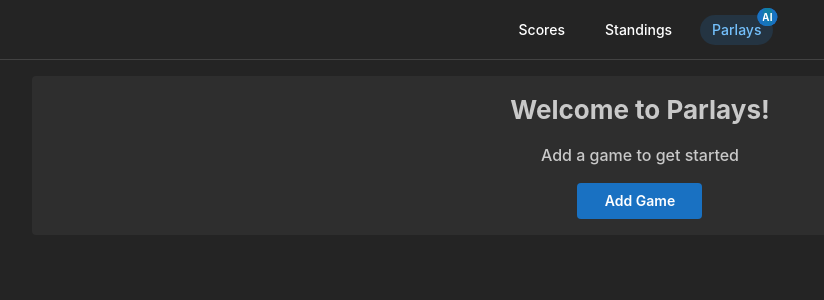
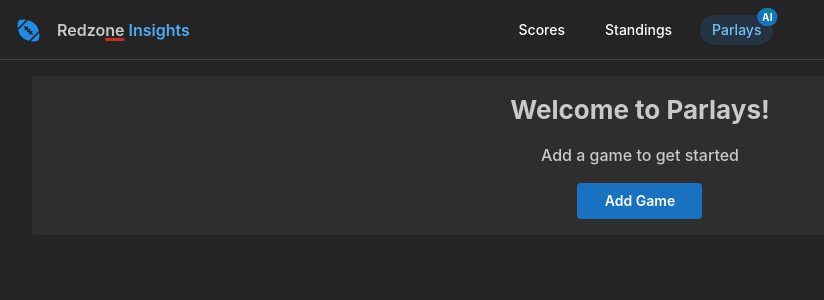
Before and after one commit to abachubhay255/redzone-insights, a React (Vite) app in the folder packages/client/: page /parlays in a window 1280 px wide. Shown: the top 300 px of the page, without its empty margins (0-824 px from the left). Built offline with nearby package versions, Linux system fonts and the light colour scheme.

Commit message:
branding and ui work

```diff
--- a/packages/client/index.html
+++ b/packages/client/index.html
@@ -2,6 +2,7 @@
 <html lang="en">
   <head>
     <meta charset="UTF-8" />
+    <link rel="icon" type="image/svg+xml" href="/favicon.svg" />
     <meta name="viewport" content="width=device-width, initial-scale=1.0" />
     <title>Redzone Insights</title>
   </head>
--- /dev/null
+++ b/packages/client/src/components/AppLogo.tsx
@@ -0,0 +1,19 @@
+import { Group, Image, Text } from "@mantine/core";
+
+export function AppLogo() {
+  return (
+    <Group>
+      <Image h={25} src="/favicon.svg" />
+      <Text fw={600}>
+        Redzo
+        <Text span style={{ textDecoration: "underline", textDecorationColor: "#c92a2a", textDecorationThickness: 3 }} fw={600}>
+          ne
+        </Text>
+        <Text span fw={600} c="blue">
+          {" "}
+          Insights
+        </Text>
+      </Text>
+    </Group>
+  );
+}
--- a/packages/client/src/components/GameSelect.module.css
+++ b/packages/client/src/components/GameSelect.module.css
@@ -3,7 +3,7 @@
     box-shadow 150ms ease,
     transform 100ms ease;
   @mixin hover {
-    transform: scale(1.04);
+    transform: scale(1.03);
     box-shadow: var(--mantine-shadow-md);
   }
 }
--- a/packages/client/src/navigation/Shell.tsx
+++ b/packages/client/src/navigation/Shell.tsx
@@ -1,8 +1,10 @@
-import { AppShell, Burger, Container, Group } from "@mantine/core";
+import { AppShell, Box, Burger, Container, Flex, Group } from "@mantine/core";
 import { HeaderItem } from "./HeaderItem";
 import { useDisclosure } from "@mantine/hooks";
 import { useMemo } from "react";
 import { Outlet, useMatches } from "react-router-dom";
+import { AppLogo } from "#s/components/AppLogo";
+import { useMobile } from "#s/hooks/useMobile";
 
 export function Shell() {
   const [opened, { toggle }] = useDisclosure();
@@ -10,18 +12,34 @@ export function Shell() {
 
   const active = useMemo(() => (matches.length > 1 ? matches[1].pathname : "/"), [matches]);
 
+  const isMobile = useMobile();
+
   return (
     <AppShell header={{ height: 60 }} navbar={{ width: 300, breakpoint: "sm", collapsed: { desktop: true, mobile: !opened } }} padding="md">
       <AppShell.Header>
-        <Group h="100%" px="md">
-          <Burger opened={opened} onClick={toggle} hiddenFrom="sm" size="sm" />
+        <Container h={60} size="xl">
+          <Flex h="100%" direction="column" justify="center">
+            <Group>
+              <Burger flex={isMobile ? 1 : undefined} opened={opened} onClick={toggle} hiddenFrom="sm" size="sm" />
+              <Box flex={!isMobile ? 1 : undefined}>
+                <AppLogo />
+              </Box>
 
-          <Group ml="auto" mr="auto" visibleFrom="sm">
-            {pages.map(page => (
-              <HeaderItem key={page.link} link={page.link} label={page.label} active={active === page.link} indicator={page.indicator} />
-            ))}
-          </Group>
-        </Group>
+              <Group visibleFrom="sm">
+                {pages.map(page => (
+                  <HeaderItem
+                    key={page.link}
+                    link={page.link}
+                    label={page.label}
+                    active={active === page.link}
+                    indicator={page.indicator}
+                  />
+                ))}
+              </Group>
+              <Box flex={1} />
+            </Group>
+          </Flex>
+        </Container>
       </AppShell.Header>
 
       <AppShell.Navbar py="md" px={4} zIndex={500}>
--- a/packages/client/src/pages/Scores.tsx
+++ b/packages/client/src/pages/Scores.tsx
@@ -44,15 +44,15 @@ export function Scores() {
   );
 
   return (
-    <>
-      <Center mb="md">
+    <Stack>
+      <Center>
         <WeekSelect week={week} setWeek={setWeek} />
       </Center>
       {(isLoading || teamsLoading) && <AppLoader />}
-      <Stack>
+
       {scores.map(score => (
-          <Group key={score?.gameId} gap={0} justify="center" align="center">
-            <Card w={{ base: "50%", sm: "75%" }} h={{ base: CARD_HEIGHT, sm: CARD_HEIGHT + 25 }}>
+        <Group key={score?.gameId} gap={0}>
+          <Card w={{ base: "50%", sm: "85%" }} h={{ base: CARD_HEIGHT, sm: CARD_HEIGHT + 25 }}>
             <Group justify="space-between">
               <Group>
                 <Image
@@ -80,7 +80,7 @@ export function Scores() {
               <Title order={2}>{getTeamScore(score?.homePts, score?.gameStatus, score?.homeId)}</Title>
             </Group>
           </Card>
-            <Card bg="dark" h={{ base: CARD_HEIGHT, sm: CARD_HEIGHT + 25 }} component={Center}>
+          <Card bg="dark" h={{ base: CARD_HEIGHT, sm: CARD_HEIGHT + 25 }} component={Center} w={{ base: "50%", sm: "15%" }}>
             <Title order={4}>{score?.gameClock || score?.gameStatus}</Title>
             <Title order={5} c="dimmed">
               {formatGameDay(score?.gameEpoch)}
@@ -92,7 +92,6 @@ export function Scores() {
         </Group>
       ))}
     </Stack>
-    </>
   );
 }
 
```
Also changed, not shown: packages/client/public/favicon.svg (added). Lines whose indentation alone changed are shown as unchanged.
